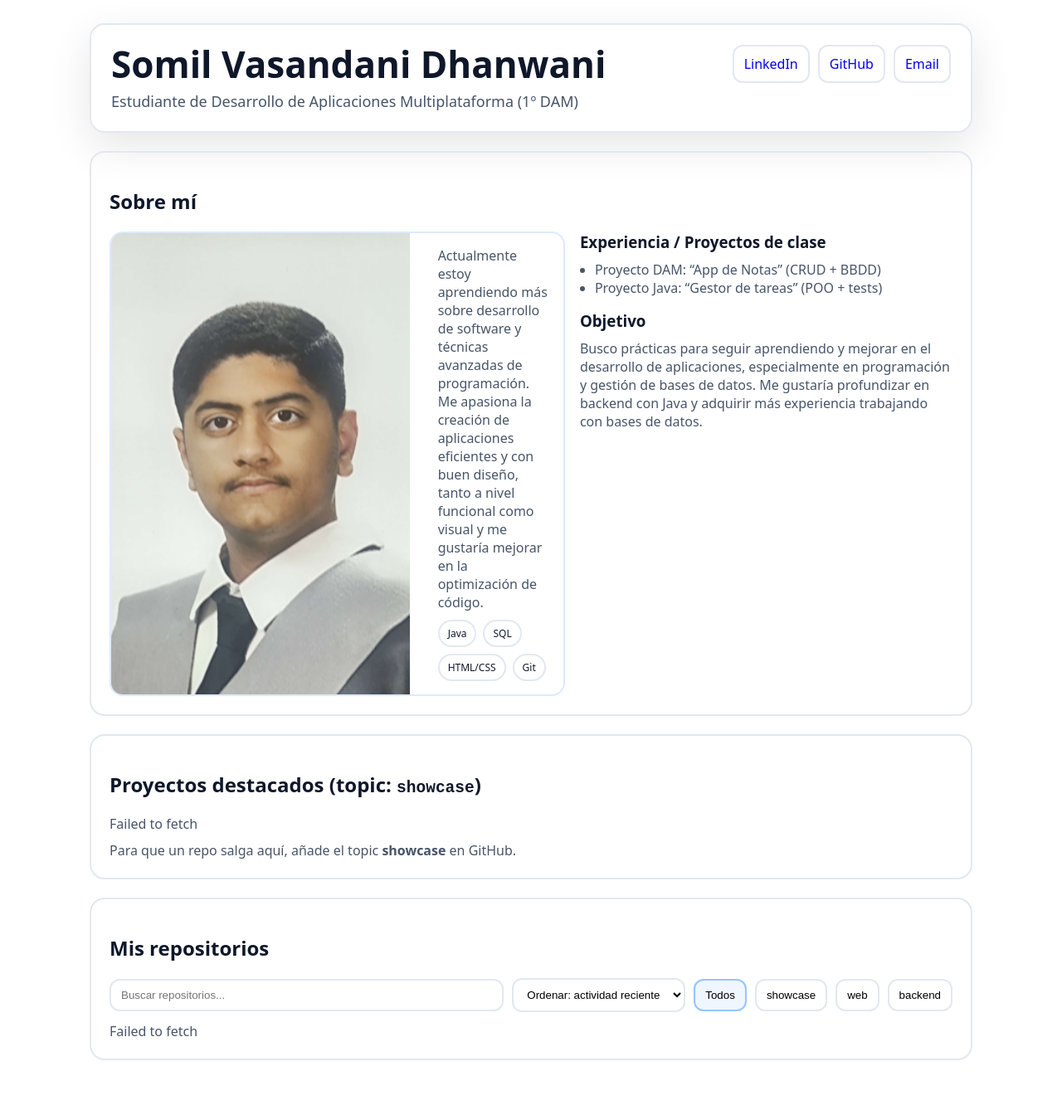
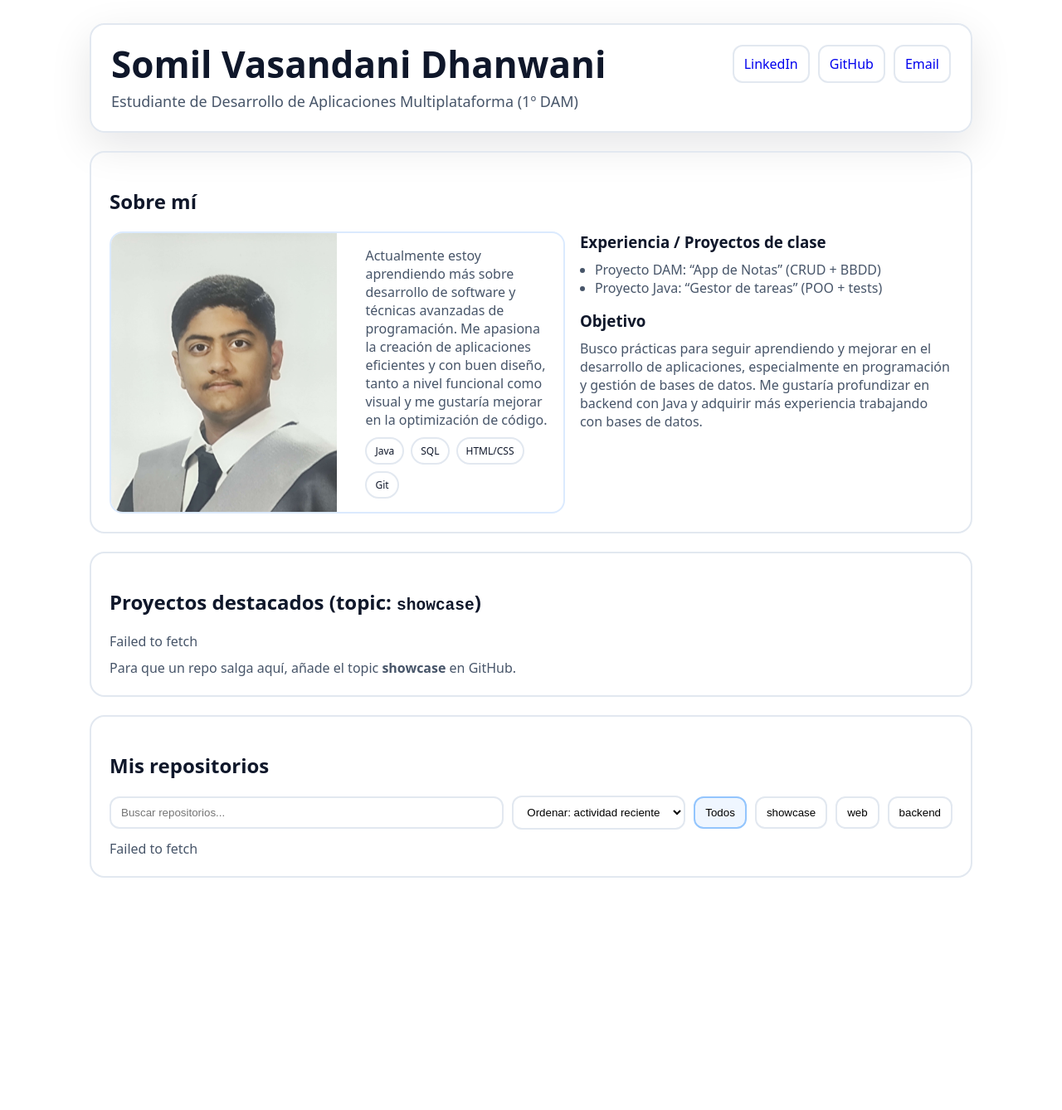
Before and after one commit to somilvd/somilvd.github.io, a Jekyll site: the page built from index.html, in a window 1280 px wide. Shown: the whole page at 83% size. Built offline with Jekyll 4.4.1, drawn with Linux system fonts in a browser that asks for light colours; after the commit the page ends 1118 px from its top, so only the background shows below that.

Commit message:
Curriculum creado

```diff
--- a/assets/css/styles.css
+++ b/assets/css/styles.css
@@ -31,7 +31,7 @@ body{
   display:flex;gap:18px;align-items:stretch;
   border-radius:16px;overflow:hidden;border:2px solid #dbeafe;
 }
-.profile img{width:66%;object-fit:cover;display:block}
+.profile img{width:50%;object-fit:cover;display:block}
 .profile .bio{padding:16px}
 .pillrow{display:flex;flex-wrap:wrap;gap:8px;margin-top:10px}
 .pill{
```
